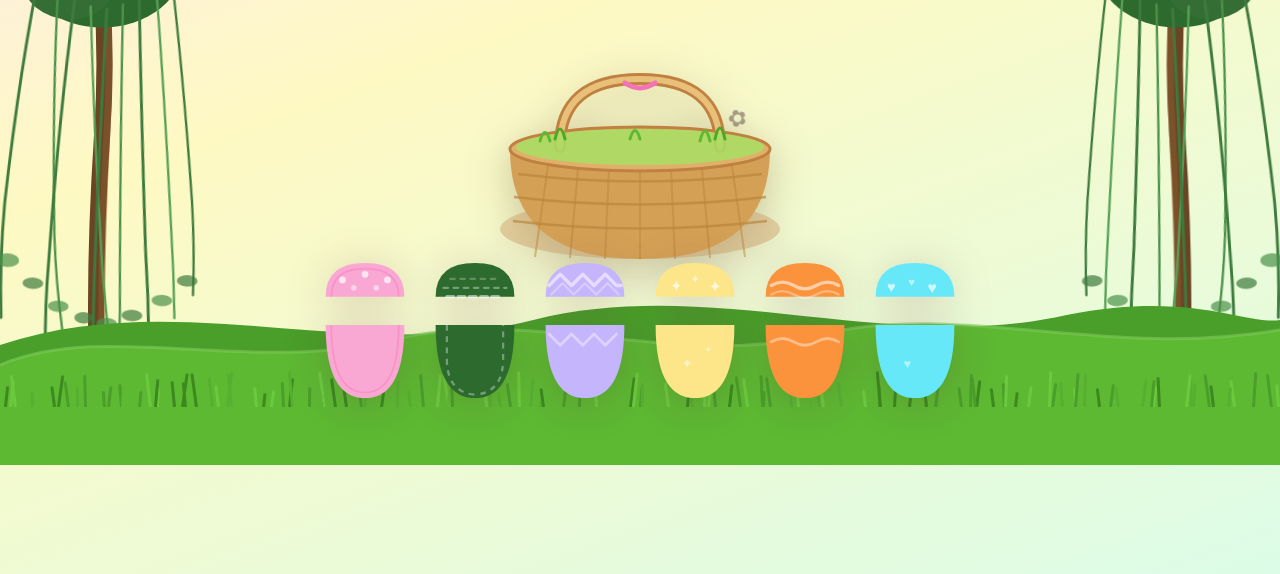
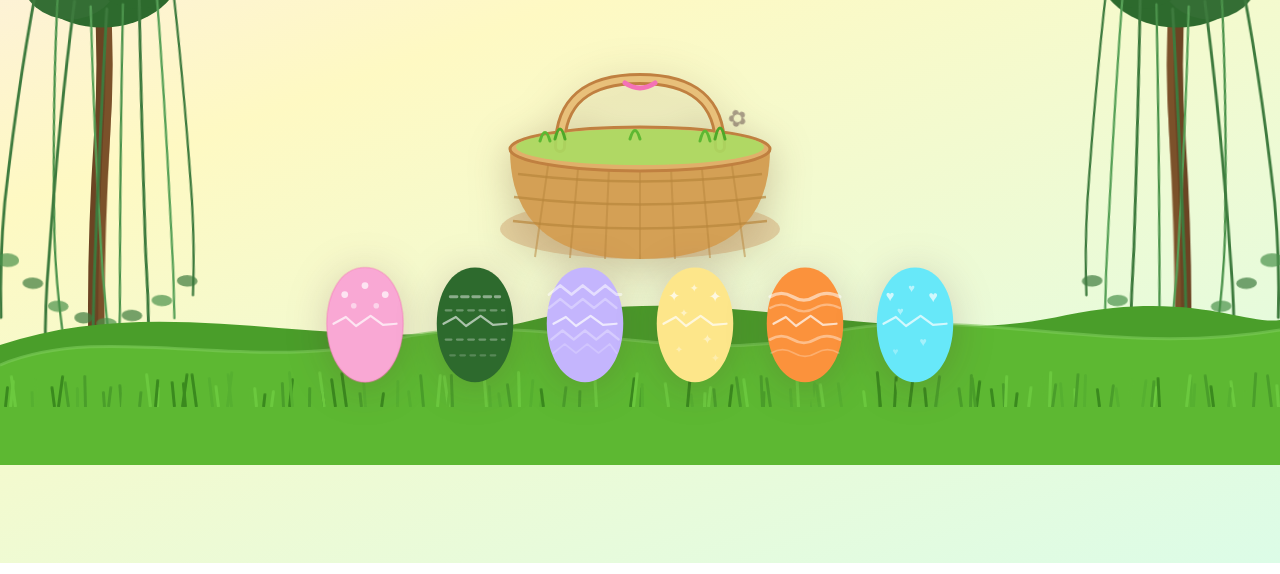
Before and after one commit to nicksgoat/Danielle-easter-basket, a plain HTML site: page index.html in a window 1280 px wide. Shown: the part 335-909 px from the top of the page. Drawn offline with nearby package versions, Linux system fonts and the light colour scheme; a web font is replaced by a local one.

Commit message:
Fix eggs: replace split top/bottom SVGs with single unified egg SVGs

```diff
--- a/index.html
+++ b/index.html
@@ -162,25 +162,20 @@
       <div class="eggs-in-basket">
         <div class="egg-wrap" data-egg="1">
           <div class="egg" tabindex="0" role="button" aria-label="Easter egg 1 — tap to open">
-            <div class="egg-top">
-              <svg viewBox="0 0 80 55" xmlns="http://www.w3.org/2000/svg">
-                <path d="M5 30 Q5 0 40 0 Q75 0 75 30" fill="#f9a8d4"/>
-                <path d="M10 30 Q10 5 40 5 Q70 5 70 30" fill="none" stroke="#f472b6" stroke-width="1.5" opacity="0.4"/>
+            <svg class="egg-svg" viewBox="0 0 80 110" xmlns="http://www.w3.org/2000/svg">
+              <!-- Full egg shape -->
+              <path d="M40 4 C18 4 6 28 6 54 C6 82 20 106 40 106 C60 106 74 82 74 54 C74 28 62 4 40 4 Z" fill="#f9a8d4"/>
+              <!-- Shine -->
+              <path d="M40 4 C18 4 6 28 6 54 C6 82 20 106 40 106 C60 106 74 82 74 54 C74 28 62 4 40 4 Z" fill="none" stroke="#f472b6" stroke-width="1.5" opacity="0.35"/>
               <!-- Dots pattern -->
-                <circle cx="20" cy="15" r="3" fill="#fff" opacity="0.7"/>
-                <circle cx="40" cy="10" r="3" fill="#fff" opacity="0.7"/>
-                <circle cx="60" cy="15" r="3" fill="#fff" opacity="0.7"/>
-                <circle cx="30" cy="22" r="2.5" fill="#fff" opacity="0.5"/>
-                <circle cx="50" cy="22" r="2.5" fill="#fff" opacity="0.5"/>
+              <circle cx="22" cy="28" r="3" fill="#fff" opacity="0.7"/>
+              <circle cx="40" cy="20" r="3" fill="#fff" opacity="0.7"/>
+              <circle cx="58" cy="28" r="3" fill="#fff" opacity="0.7"/>
+              <circle cx="30" cy="38" r="2.5" fill="#fff" opacity="0.5"/>
+              <circle cx="50" cy="38" r="2.5" fill="#fff" opacity="0.5"/>
+              <!-- Crack line -->
+              <path class="egg-crack" d="M12 54 L23 48 L32 56 L45 47 L56 55 L68 54" fill="none" stroke="rgba(255,255,255,0.7)" stroke-width="2" stroke-linecap="round" stroke-linejoin="round"/>
             </svg>
-            </div>
-            <div class="egg-bottom">
-              <svg viewBox="0 0 80 65" xmlns="http://www.w3.org/2000/svg">
-                <path d="M5 0 Q5 65 40 65 Q75 65 75 0" fill="#f9a8d4"/>
-                <path d="M10 0 Q10 60 40 60 Q70 60 70 0" fill="none" stroke="#f472b6" stroke-width="1.5" opacity="0.4"/>
-              </svg>
-            </div>
-            <div class="egg-crack-line" aria-hidden="true"></div>
           </div>
           <div class="egg-message" role="dialog" aria-modal="true" aria-label="Message from Nick">
             <button class="close-btn" aria-label="Close message">✕</button>
@@ -191,21 +186,16 @@
 
         <div class="egg-wrap" data-egg="2">
           <div class="egg" tabindex="0" role="button" aria-label="Easter egg 2 — tap to open">
-            <div class="egg-top">
-              <svg viewBox="0 0 80 55" xmlns="http://www.w3.org/2000/svg">
-                <path d="M5 30 Q5 0 40 0 Q75 0 75 30" fill="#2d6a2d"/>
-                <path d="M15 30 L65 30" stroke="#fff" stroke-width="3" stroke-dasharray="6 4" stroke-linecap="round" opacity="0.5"/>
-                <path d="M12 22 L68 22" stroke="#fff" stroke-width="2" stroke-dasharray="4 5" stroke-linecap="round" opacity="0.35"/>
-                <path d="M18 14 L62 14" stroke="#fff" stroke-width="2" stroke-dasharray="4 5" stroke-linecap="round" opacity="0.25"/>
+            <svg class="egg-svg" viewBox="0 0 80 110" xmlns="http://www.w3.org/2000/svg">
+              <path d="M40 4 C18 4 6 28 6 54 C6 82 20 106 40 106 C60 106 74 82 74 54 C74 28 62 4 40 4 Z" fill="#2d6a2d"/>
+              <!-- Dashed stitch lines -->
+              <path d="M18 30 L62 30" stroke="#fff" stroke-width="2.5" stroke-dasharray="6 4" stroke-linecap="round" opacity="0.45"/>
+              <path d="M14 42 L66 42" stroke="#fff" stroke-width="2" stroke-dasharray="5 5" stroke-linecap="round" opacity="0.3"/>
+              <path d="M14 68 L66 68" stroke="#fff" stroke-width="2" stroke-dasharray="5 5" stroke-linecap="round" opacity="0.3"/>
+              <path d="M18 82 L62 82" stroke="#fff" stroke-width="2" stroke-dasharray="4 5" stroke-linecap="round" opacity="0.2"/>
+              <!-- Crack line -->
+              <path class="egg-crack" d="M12 54 L23 48 L32 56 L45 47 L56 55 L68 54" fill="none" stroke="rgba(255,255,255,0.6)" stroke-width="2" stroke-linecap="round" stroke-linejoin="round"/>
             </svg>
-            </div>
-            <div class="egg-bottom">
-              <svg viewBox="0 0 80 65" xmlns="http://www.w3.org/2000/svg">
-                <path d="M5 0 Q5 65 40 65 Q75 65 75 0" fill="#2d6a2d"/>
-                <path d="M15 0 L15 30 Q15 60 40 62 Q65 60 65 30 L65 0" fill="none" stroke="#fff" stroke-width="2" stroke-dasharray="5 5" opacity="0.35"/>
-              </svg>
-            </div>
-            <div class="egg-crack-line" aria-hidden="true"></div>
           </div>
           <div class="egg-message" role="dialog" aria-modal="true" aria-label="Message from Nick">
             <button class="close-btn" aria-label="Close message">✕</button>
@@ -216,21 +206,16 @@
 
         <div class="egg-wrap" data-egg="3">
           <div class="egg" tabindex="0" role="button" aria-label="Easter egg 3 — tap to open">
-            <div class="egg-top">
-              <svg viewBox="0 0 80 55" xmlns="http://www.w3.org/2000/svg">
-                <path d="M5 30 Q5 0 40 0 Q75 0 75 30" fill="#c4b5fd"/>
-                <!-- Zigzag -->
-                <polyline points="8,20 18,10 28,20 38,10 48,20 58,10 68,20 72,20" fill="none" stroke="#fff" stroke-width="3" stroke-linecap="round" stroke-linejoin="round" opacity="0.55"/>
-                <polyline points="10,28 20,18 30,28 40,18 50,28 60,18 70,28" fill="none" stroke="#fff" stroke-width="2" stroke-linecap="round" stroke-linejoin="round" opacity="0.3"/>
+            <svg class="egg-svg" viewBox="0 0 80 110" xmlns="http://www.w3.org/2000/svg">
+              <path d="M40 4 C18 4 6 28 6 54 C6 82 20 106 40 106 C60 106 74 82 74 54 C74 28 62 4 40 4 Z" fill="#c4b5fd"/>
+              <!-- Zigzag bands -->
+              <polyline points="8,28 18,20 28,28 38,20 48,28 58,20 68,28 72,28" fill="none" stroke="#fff" stroke-width="2.5" stroke-linecap="round" stroke-linejoin="round" opacity="0.55"/>
+              <polyline points="8,40 18,32 28,40 38,32 48,40 58,32 68,40" fill="none" stroke="#fff" stroke-width="2" stroke-linecap="round" stroke-linejoin="round" opacity="0.3"/>
+              <polyline points="10,68 20,60 30,68 40,60 50,68 60,60 70,68" fill="none" stroke="#fff" stroke-width="2" stroke-linecap="round" stroke-linejoin="round" opacity="0.3"/>
+              <polyline points="12,80 22,72 32,80 42,72 52,80 62,72 68,80" fill="none" stroke="#fff" stroke-width="1.5" stroke-linecap="round" stroke-linejoin="round" opacity="0.2"/>
+              <!-- Crack line -->
+              <path class="egg-crack" d="M12 54 L23 48 L32 56 L45 47 L56 55 L68 54" fill="none" stroke="rgba(255,255,255,0.7)" stroke-width="2" stroke-linecap="round" stroke-linejoin="round"/>
             </svg>
-            </div>
-            <div class="egg-bottom">
-              <svg viewBox="0 0 80 65" xmlns="http://www.w3.org/2000/svg">
-                <path d="M5 0 Q5 65 40 65 Q75 65 75 0" fill="#c4b5fd"/>
-                <polyline points="8,8 18,18 28,8 38,18 48,8 58,18 68,8" fill="none" stroke="#fff" stroke-width="2.5" stroke-linecap="round" stroke-linejoin="round" opacity="0.4"/>
-              </svg>
-            </div>
-            <div class="egg-crack-line" aria-hidden="true"></div>
           </div>
           <div class="egg-message" role="dialog" aria-modal="true" aria-label="Message from Nick">
             <button class="close-btn" aria-label="Close message">✕</button>
@@ -241,23 +226,19 @@
 
         <div class="egg-wrap" data-egg="4">
           <div class="egg" tabindex="0" role="button" aria-label="Easter egg 4 — tap to open">
-            <div class="egg-top">
-              <svg viewBox="0 0 80 55" xmlns="http://www.w3.org/2000/svg">
-                <path d="M5 30 Q5 0 40 0 Q75 0 75 30" fill="#fde68a"/>
-                <!-- Stars -->
-                <text x="18" y="25" font-size="13" fill="#fff" opacity="0.75">✦</text>
-                <text x="36" y="18" font-size="10" fill="#fff" opacity="0.6">✦</text>
-                <text x="52" y="26" font-size="14" fill="#fff" opacity="0.75">✦</text>
+            <svg class="egg-svg" viewBox="0 0 80 110" xmlns="http://www.w3.org/2000/svg">
+              <path d="M40 4 C18 4 6 28 6 54 C6 82 20 106 40 106 C60 106 74 82 74 54 C74 28 62 4 40 4 Z" fill="#fde68a"/>
+              <!-- Stars scattered -->
+              <text x="16" y="34" font-size="13" fill="#fff" opacity="0.75">✦</text>
+              <text x="35" y="26" font-size="10" fill="#fff" opacity="0.6">✦</text>
+              <text x="52" y="35" font-size="14" fill="#fff" opacity="0.75">✦</text>
+              <text x="26" y="48" font-size="10" fill="#fff" opacity="0.5">✦</text>
+              <text x="46" y="72" font-size="12" fill="#fff" opacity="0.45">✦</text>
+              <text x="22" y="80" font-size="9" fill="#fff" opacity="0.35">✦</text>
+              <text x="54" y="88" font-size="10" fill="#fff" opacity="0.3">✦</text>
+              <!-- Crack line -->
+              <path class="egg-crack" d="M12 54 L23 48 L32 56 L45 47 L56 55 L68 54" fill="none" stroke="rgba(255,255,255,0.7)" stroke-width="2" stroke-linecap="round" stroke-linejoin="round"/>
             </svg>
-            </div>
-            <div class="egg-bottom">
-              <svg viewBox="0 0 80 65" xmlns="http://www.w3.org/2000/svg">
-                <path d="M5 0 Q5 65 40 65 Q75 65 75 0" fill="#fde68a"/>
-                <text x="28" y="38" font-size="12" fill="#fff" opacity="0.55">✦</text>
-                <text x="48" y="25" font-size="9" fill="#fff" opacity="0.4">✦</text>
-              </svg>
-            </div>
-            <div class="egg-crack-line" aria-hidden="true"></div>
           </div>
           <div class="egg-message" role="dialog" aria-modal="true" aria-label="Message from Nick">
             <button class="close-btn" aria-label="Close message">✕</button>
@@ -268,21 +249,16 @@
 
         <div class="egg-wrap" data-egg="5">
           <div class="egg" tabindex="0" role="button" aria-label="Easter egg 5 — tap to open">
-            <div class="egg-top">
-              <svg viewBox="0 0 80 55" xmlns="http://www.w3.org/2000/svg">
-                <path d="M5 30 Q5 0 40 0 Q75 0 75 30" fill="#fb923c"/>
-                <!-- Wavy lines -->
-                <path d="M10 20 Q20 14 30 20 Q40 26 50 20 Q60 14 70 20" fill="none" stroke="#fff" stroke-width="3" stroke-linecap="round" opacity="0.55"/>
-                <path d="M10 28 Q20 22 30 28 Q40 34 50 28 Q60 22 70 28" fill="none" stroke="#fff" stroke-width="2" stroke-linecap="round" opacity="0.35"/>
+            <svg class="egg-svg" viewBox="0 0 80 110" xmlns="http://www.w3.org/2000/svg">
+              <path d="M40 4 C18 4 6 28 6 54 C6 82 20 106 40 106 C60 106 74 82 74 54 C74 28 62 4 40 4 Z" fill="#fb923c"/>
+              <!-- Wavy horizontal bands -->
+              <path d="M9 30 Q19 24 29 30 Q39 36 49 30 Q59 24 71 30" fill="none" stroke="#fff" stroke-width="3" stroke-linecap="round" opacity="0.55"/>
+              <path d="M9 40 Q19 34 29 40 Q39 46 49 40 Q59 34 71 40" fill="none" stroke="#fff" stroke-width="2" stroke-linecap="round" opacity="0.35"/>
+              <path d="M9 68 Q19 62 29 68 Q39 74 49 68 Q59 62 71 68" fill="none" stroke="#fff" stroke-width="2.5" stroke-linecap="round" opacity="0.4"/>
+              <path d="M10 80 Q20 74 30 80 Q40 86 50 80 Q60 74 70 80" fill="none" stroke="#fff" stroke-width="1.5" stroke-linecap="round" opacity="0.25"/>
+              <!-- Crack line -->
+              <path class="egg-crack" d="M12 54 L23 48 L32 56 L45 47 L56 55 L68 54" fill="none" stroke="rgba(255,255,255,0.7)" stroke-width="2" stroke-linecap="round" stroke-linejoin="round"/>
             </svg>
-            </div>
-            <div class="egg-bottom">
-              <svg viewBox="0 0 80 65" xmlns="http://www.w3.org/2000/svg">
-                <path d="M5 0 Q5 65 40 65 Q75 65 75 0" fill="#fb923c"/>
-                <path d="M10 15 Q20 9 30 15 Q40 21 50 15 Q60 9 70 15" fill="none" stroke="#fff" stroke-width="2.5" stroke-linecap="round" opacity="0.4"/>
-              </svg>
-            </div>
-            <div class="egg-crack-line" aria-hidden="true"></div>
           </div>
           <div class="egg-message" role="dialog" aria-modal="true" aria-label="Message from Nick">
             <button class="close-btn" aria-label="Close message">✕</button>
@@ -293,22 +269,18 @@
 
         <div class="egg-wrap" data-egg="6">
           <div class="egg" tabindex="0" role="button" aria-label="Easter egg 6 — tap to open">
-            <div class="egg-top">
-              <svg viewBox="0 0 80 55" xmlns="http://www.w3.org/2000/svg">
-                <path d="M5 30 Q5 0 40 0 Q75 0 75 30" fill="#67e8f9"/>
-                <!-- Hearts -->
-                <text x="15" y="26" font-size="13" fill="#fff" opacity="0.7">♥</text>
-                <text x="34" y="20" font-size="10" fill="#fff" opacity="0.55">♥</text>
-                <text x="51" y="27" font-size="14" fill="#fff" opacity="0.7">♥</text>
+            <svg class="egg-svg" viewBox="0 0 80 110" xmlns="http://www.w3.org/2000/svg">
+              <path d="M40 4 C18 4 6 28 6 54 C6 82 20 106 40 106 C60 106 74 82 74 54 C74 28 62 4 40 4 Z" fill="#67e8f9"/>
+              <!-- Hearts scattered -->
+              <text x="14" y="34" font-size="13" fill="#fff" opacity="0.7">♥</text>
+              <text x="34" y="26" font-size="10" fill="#fff" opacity="0.55">♥</text>
+              <text x="52" y="35" font-size="14" fill="#fff" opacity="0.7">♥</text>
+              <text x="24" y="46" font-size="10" fill="#fff" opacity="0.45">♥</text>
+              <text x="44" y="74" font-size="11" fill="#fff" opacity="0.4">♥</text>
+              <text x="20" y="82" font-size="9" fill="#fff" opacity="0.3">♥</text>
+              <!-- Crack line -->
+              <path class="egg-crack" d="M12 54 L23 48 L32 56 L45 47 L56 55 L68 54" fill="none" stroke="rgba(255,255,255,0.7)" stroke-width="2" stroke-linecap="round" stroke-linejoin="round"/>
             </svg>
-            </div>
-            <div class="egg-bottom">
-              <svg viewBox="0 0 80 65" xmlns="http://www.w3.org/2000/svg">
-                <path d="M5 0 Q5 65 40 65 Q75 65 75 0" fill="#67e8f9"/>
-                <text x="30" y="38" font-size="11" fill="#fff" opacity="0.5">♥</text>
-              </svg>
-            </div>
-            <div class="egg-crack-line" aria-hidden="true"></div>
           </div>
           <div class="egg-message" role="dialog" aria-modal="true" aria-label="Message from Nick">
             <button class="close-btn" aria-label="Close message">✕</button>
--- a/style.css
+++ b/style.css
@@ -400,47 +400,26 @@ button { cursor: pointer; background: none; border: none; font: inherit; color:
 }
 .egg:active { transform: scale(0.95); }
 
-.egg-top, .egg-bottom { display: block; }
-.egg-top svg, .egg-bottom svg { width: 100%; height: auto; }
-
-/* Crack line between top & bottom */
-.egg-crack-line {
-  position: absolute;
-  top: 45%;
-  left: 0; right: 0;
-  height: 0;
-  pointer-events: none;
-  overflow: hidden;
-}
-.egg-crack-line::before {
-  content: '';
+/* Unified single-SVG egg */
+.egg-svg {
+  width: 100%;
+  height: auto;
   display: block;
-  height: 3px;
-  background: rgba(255,255,255,0.6);
-  border-radius: var(--radius-full);
-  margin: 0 6px;
 }
 
-/* Opened egg state */
-.egg-wrap.opened .egg-top {
-  animation: eggTopOpen var(--transition-slow) forwards;
-}
-.egg-wrap.opened .egg-bottom {
-  animation: eggBottomDrop 0.4s 0.15s forwards;
-}
+/* Opened egg state — whole egg bounces and fades */
 .egg-wrap.opened .egg {
   cursor: default;
   transform: none !important;
   pointer-events: none;
+  animation: eggOpen 0.5s forwards;
 }
 
-@keyframes eggTopOpen {
-  0%   { transform: translateY(0) rotate(0deg); opacity: 1; }
-  100% { transform: translateY(-50px) rotate(-20deg); opacity: 0; }
-}
-@keyframes eggBottomDrop {
-  0%   { transform: translateY(0); opacity: 1; }
-  100% { transform: translateY(8px); opacity: 0.6; }
+@keyframes eggOpen {
+  0%   { transform: scale(1); opacity: 1; }
+  30%  { transform: scale(1.15) rotate(-8deg); opacity: 1; }
+  60%  { transform: scale(0.9) rotate(5deg); opacity: 0.7; }
+  100% { transform: scale(0.75) translateY(10px); opacity: 0; }
 }
 
 /* ============================================================
```
Also changed, not shown: app.js (+5 -5 lines). Lines whose indentation alone changed are shown as unchanged.
